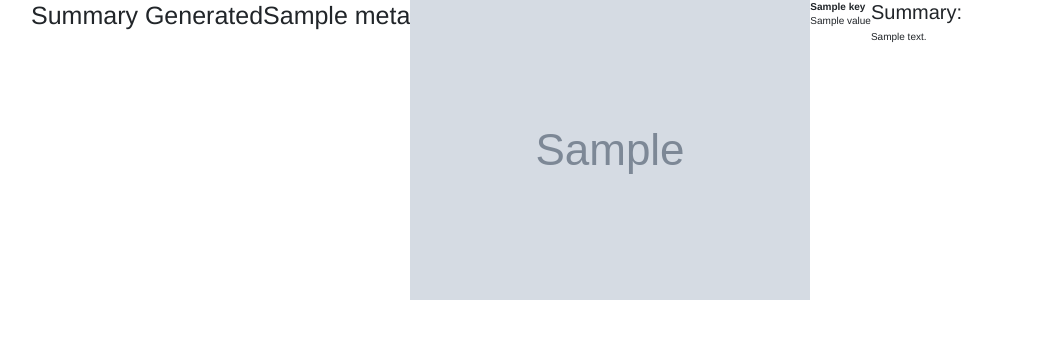
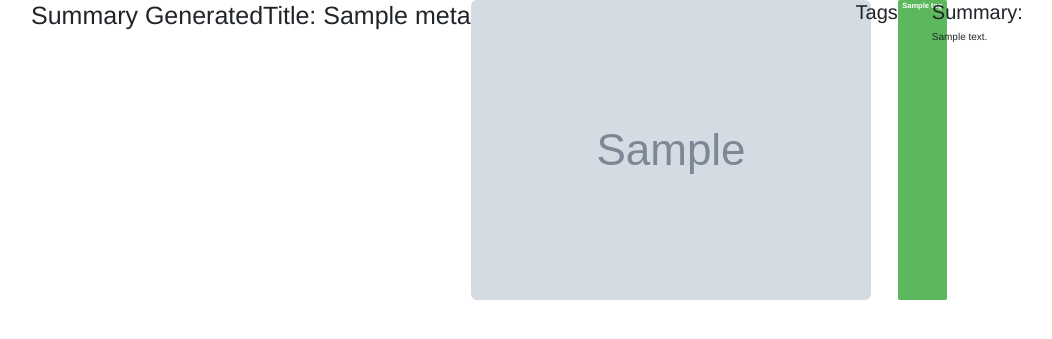
Before and after one commit to jjangsangy/ExplainToMe, a Flask app: template ExplainToMe/templates/summary.html in a window 1280 px wide. Shown: the part 35-374 px from the top of the page, without its empty margins (39-1091 px from the left). Run offline with Flask 2, Linux system fonts and the light colour scheme; the template is opened without the code that fills it: most values are stand-ins (such as "Sample title", 1, 10 or a date in 2020); grey boxes marked "Sample" are stand-in pictures; some libraries are stand-ins or nearby versions.

Commit message:
prettyfy stuffy

```diff
--- a/ExplainToMe/templates/summary.html
+++ b/ExplainToMe/templates/summary.html
@@ -1,28 +1,37 @@
 {% extends "base.html" %}
 
 {% block title %}
-Summary Page
+{% if meta['title'] %}{{meta['title']}}{% else %}Summary Page{% endif %}
 {% endblock %}
 
 {% block content %}
 <h1>Summary Generated</h1>
 
 {% if meta['title'] %}
-    <h1>{{meta['title']}}</h1>
+    <h1>Title: {{meta['title']}}</h1>
 {% endif %}
 
 {% if meta['image']['url'] %}
-    <img src="{{ meta['image']['url'] }}">
+    <img src="{{ meta['image']['url'] }}" class="img-rounded">
 {% endif %}
 
-<dl>
+{% if meta['tags'] %}
+    <div class="row">
+    <h2>Tags</h2>
+    {% for tag in meta['tags'] %}
+        <span class="label label-success">{{ tag }}</span>
+    {% endfor %}
+    </div>
+{% endif %}
+
+<!-- <dl>
       {% for key, value in meta.iteritems() %}
             {% if value %}
                 <dt>{{ key }}</dt>
                 <dd>{{ value }}</dd>
             {% endif %}
       {% endfor %}
-</dl>
+</dl> -->
 <div>
     <h2>Summary:</h2>
     <p>{{ summary }}</p>
```
